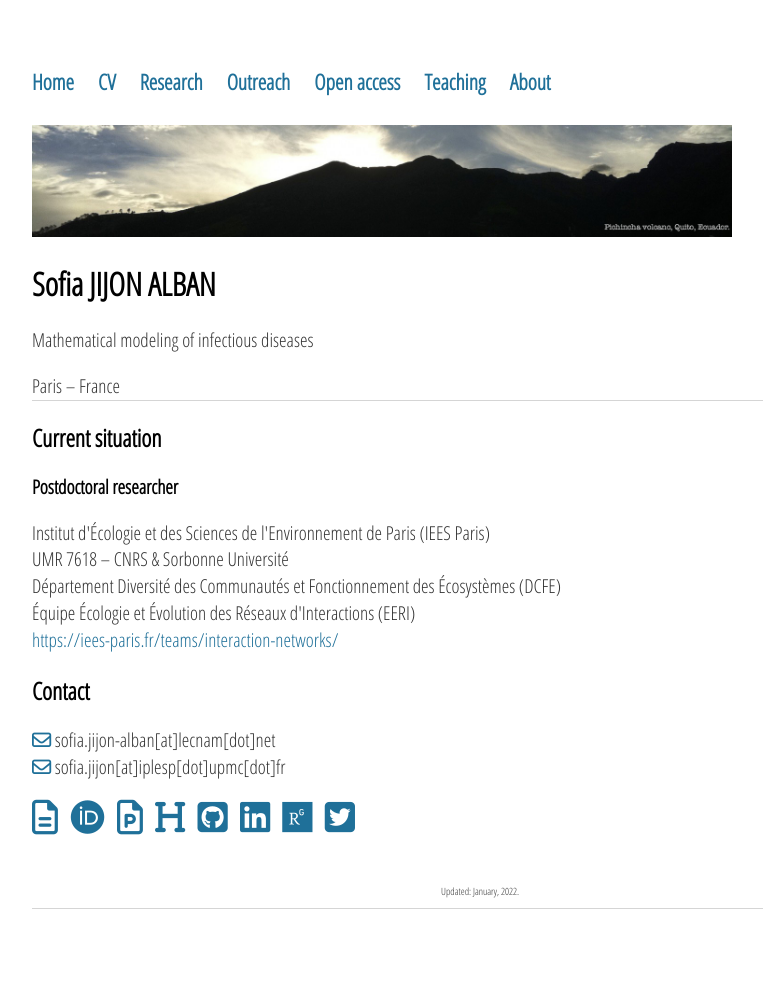
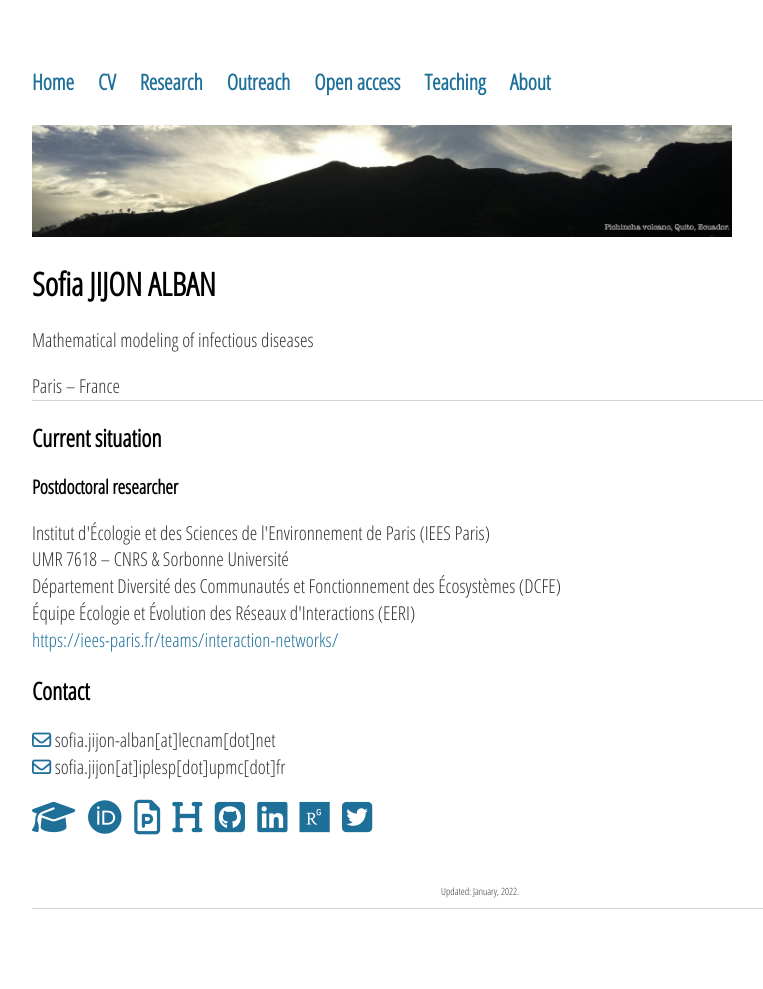
Before and after one commit to sjijon/sjijon.github.io, a Jekyll site: the page built from index.html, in a window 1280 px wide. Shown: the whole page, without its empty margins (160-923 px from the left). Built offline with Jekyll 4.4.1, drawn with Linux system fonts in a browser that asks for light colours; nearby versions of some CDN libraries.

Commit message:
Change Google Scholar icon

```diff
--- a/index.html
+++ b/index.html
@@ -34,7 +34,7 @@
 		<i class="far fa-envelope" style="color:#1f7099"></i> sofia.jijon[at]iplesp[dot]upmc[dot]fr
 	</p>
 	<p>
-		<a href="https://scholar.google.fr/citations?user=0CT-3HgAAAAJ&hl" target="_blank"><i class="fa fa-file-text-o" style="font-size: 1.8em"></i></a>
+		<a href="https://scholar.google.fr/citations?user=0CT-3HgAAAAJ&hl" target="_blank"><i class="fa fa-graduation-cap " style="font-size: 1.8em"></i></a>
 		&nbsp;
 		<a href="https://orcid.org/0000-0002-1292-0512" target="_blank"><i class="fab fa-orcid" style="font-size: 1.8em"></i></a>
 		&nbsp;
```
